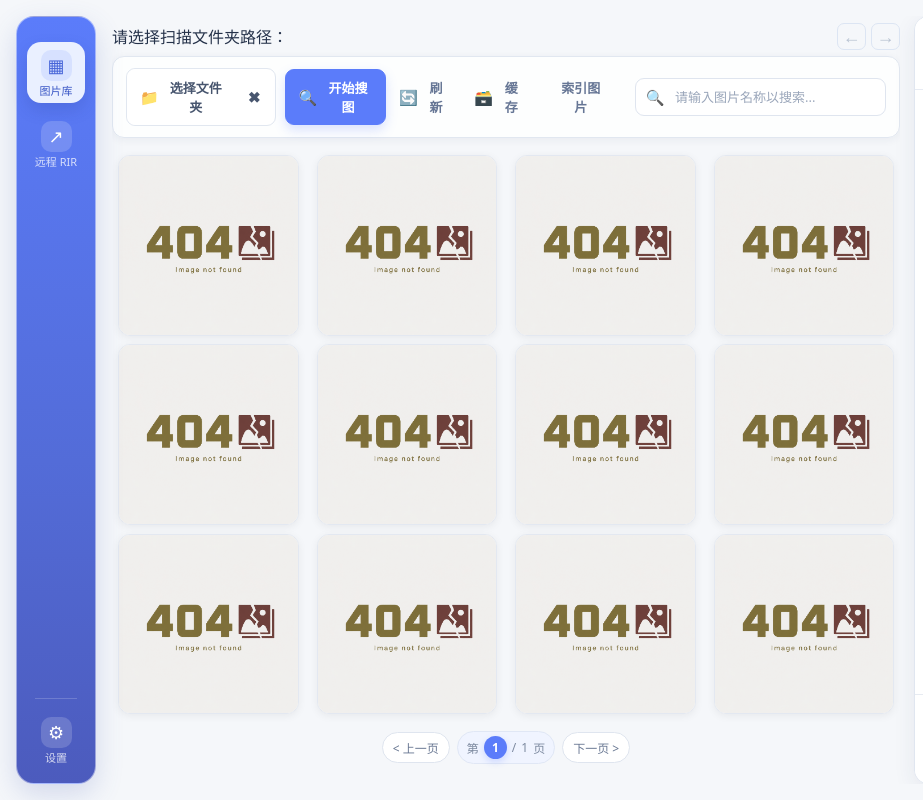
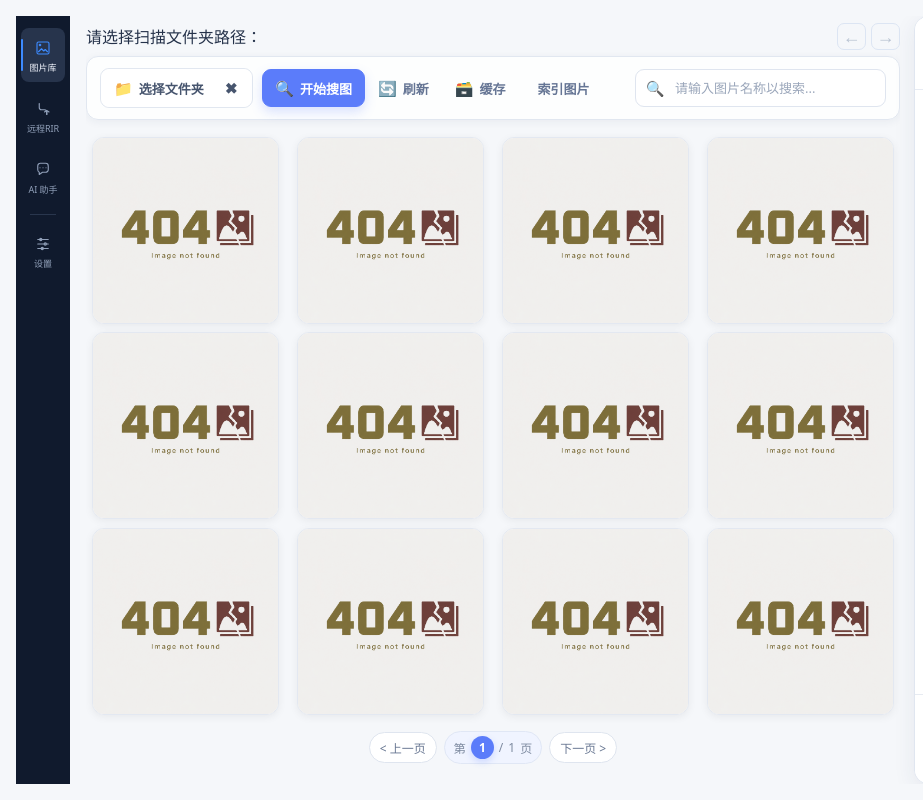
Before and after one commit to Kydon-ai/IMGM, a website with bundled scripts: page index.html in a window 1280 px wide. Shown: the full height of the page, 0-923 px from the left. Built offline with nearby package versions, Linux system fonts and the light colour scheme; files whose address does not match are found by name.

Commit message:
feat(ui): restyle sidebar navigation

```diff
--- a/index.html
+++ b/index.html
@@ -1537,6 +1537,113 @@
             border-top: 1px solid #e3e8f2;
         }
 
+        /* 侧栏采用截图中的深色窄栏布局。 */
+        .imgm-sidebar {
+            flex: 0 0 54px;
+            width: 54px;
+            padding: 12px 5px 10px;
+            border: 0;
+            border-radius: 0;
+            background: #101a2d;
+            box-shadow: none;
+        }
+
+        .imgm-nav {
+            flex: 0 0 auto;
+            gap: 7px;
+            margin-top: 0;
+        }
+
+        .imgm-nav-item,
+        .imgm-settings-button {
+            position: relative;
+            width: 44px;
+            min-height: 54px;
+            padding: 5px 2px;
+            border-radius: 8px;
+            color: #91a0b9;
+            transition: background 0.18s ease, color 0.18s ease;
+        }
+
+        .imgm-nav-item:hover,
+        .imgm-settings-button:hover {
+            color: #d9e4f8;
+            background: #1d2940;
+            transform: none;
+            box-shadow: none;
+        }
+
+        .imgm-nav-item.active {
+            color: #f4f7ff;
+            background: #27344c;
+            box-shadow: none;
+        }
+
+        .imgm-nav-item.active::before {
+            position: absolute;
+            top: 11px;
+            bottom: 11px;
+            left: 0;
+            width: 2px;
+            border-radius: 2px;
+            background: #3d8bff;
+            content: "";
+        }
+
+        .imgm-nav-icon {
+            width: 25px;
+            height: 23px;
+            margin-bottom: 3px;
+            border-radius: 5px;
+            color: #91a0b9;
+            background: transparent;
+            font-size: 16px;
+        }
+
+        .imgm-nav-icon svg {
+            width: 18px;
+            height: 18px;
+            fill: none;
+            stroke: currentColor;
+            stroke-linecap: round;
+            stroke-linejoin: round;
+            stroke-width: 1.5;
+        }
+
+        .imgm-nav-item.active .imgm-nav-icon {
+            color: #3d8bff;
+            background: transparent;
+        }
+
+        .imgm-nav-label {
+            max-width: 42px;
+            overflow: hidden;
+            color: inherit;
+            font-size: 9px;
+            line-height: 1.15;
+            text-overflow: ellipsis;
+            white-space: nowrap;
+        }
+
+        .imgm-sidebar-divider {
+            width: 26px;
+            height: 1px;
+            margin: 10px 0 9px;
+            background: #29364d;
+        }
+
+        .imgm-settings-button {
+            min-height: 54px;
+        }
+
+        .imgm-settings-button .imgm-nav-icon {
+            color: #91a0b9;
+        }
+
+        .settings-popover {
+            left: 62px;
+        }
+
         .embedding-index-dialog {
             position: fixed;
             z-index: 1000;
@@ -1655,21 +1762,29 @@
     <aside class="imgm-sidebar" aria-label="主导航">
         <nav class="imgm-nav" aria-label="功能导航">
             <button class="imgm-nav-item active" type="button" data-target="local-section" aria-controls="local-section" aria-current="page">
-                <span class="imgm-nav-icon" aria-hidden="true">▦</span>
+                <span class="imgm-nav-icon" aria-hidden="true">
+                    <svg viewBox="0 0 24 24"><rect x="4" y="4" width="16" height="16" rx="2"></rect><circle cx="8" cy="8" r="1"></circle><path d="m6 17 4-4 3 3 2-2 3 3"></path></svg>
+                </span>
                 <span class="imgm-nav-label">图片库</span>
             </button>
             <button class="imgm-nav-item" type="button" data-target="rir-section" aria-controls="rir-section">
-                <span class="imgm-nav-icon" aria-hidden="true">↗</span>
-                <span class="imgm-nav-label">远程 RIR</span>
+                <span class="imgm-nav-icon" aria-hidden="true">
+                    <svg viewBox="0 0 24 24"><path d="M7 5v5a3 3 0 0 0 3 3h4a3 3 0 0 1 3 3v3"></path><path d="M7 5h.01M17 19h.01"></path><path d="M17 14v5M14 16l3-2 3 2"></path></svg>
+                </span>
+                <span class="imgm-nav-label">远程RIR</span>
             </button>
-            <!-- <button class="imgm-nav-item" type="button" data-target="ai-panel" aria-controls="ai-panel">
-                <span class="imgm-nav-icon" aria-hidden="true">✦</span>
+            <button class="imgm-nav-item" type="button" data-target="ai-panel" aria-controls="ai-panel">
+                <span class="imgm-nav-icon" aria-hidden="true">
+                    <svg viewBox="0 0 24 24"><path d="M5 6.5A3.5 3.5 0 0 1 8.5 3h7A3.5 3.5 0 0 1 19 6.5v5a3.5 3.5 0 0 1-3.5 3.5h-4.2L7 18v-3.1a3.5 3.5 0 0 1-2-3.4z"></path><path d="M8 9h.01M12 9h.01M16 9h.01"></path></svg>
+                </span>
                 <span class="imgm-nav-label">AI 助手</span>
-            </button> -->
+            </button>
         </nav>
         <div class="imgm-sidebar-divider"></div>
         <button id="settings-button" class="imgm-settings-button" type="button" aria-expanded="false" aria-controls="settings-popover">
-            <span class="imgm-nav-icon" aria-hidden="true">⚙</span>
+            <span class="imgm-nav-icon" aria-hidden="true">
+                <svg viewBox="0 0 24 24"><path d="M5 6h14M5 12h14M5 18h14"></path><circle cx="9" cy="6" r="1.5"></circle><circle cx="15" cy="12" r="1.5"></circle><circle cx="11" cy="18" r="1.5"></circle></svg>
+            </span>
             <span class="imgm-nav-label">设置</span>
         </button>
         <div id="settings-popover" class="settings-popover" hidden>
```
Also changed, not shown: src/tests/ui-contract.test.ts (+1 -0 lines).
